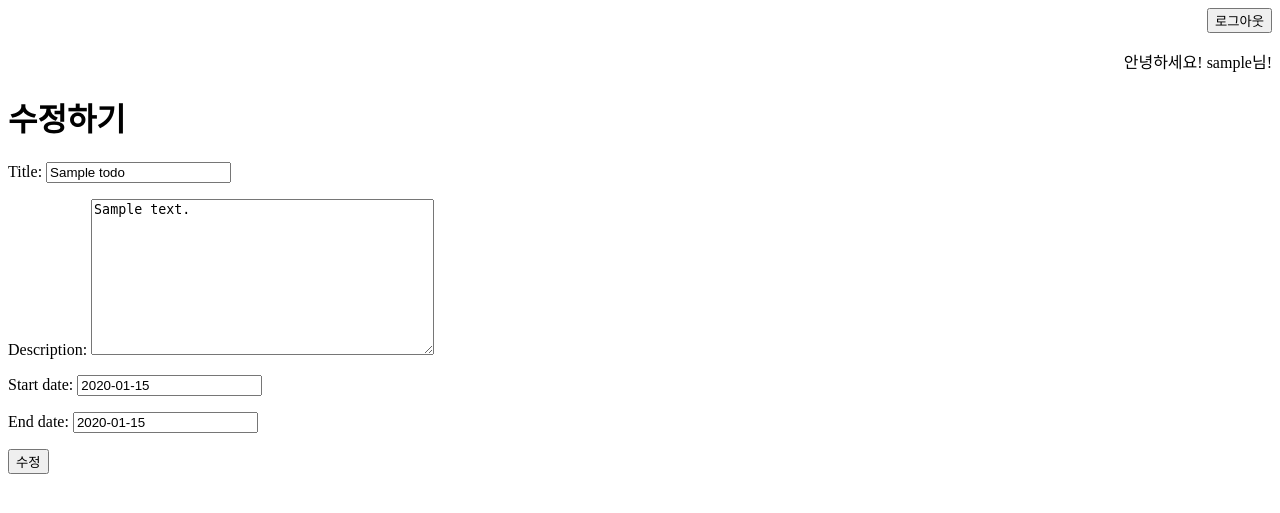
After one commit to jm-jung/django_assignment, a Django app: page /1/update in a window 1280 px wide. The commit adds this page. Shown: the top 513 px of the page. Run offline with Django 5.2, Linux system fonts and the light colour scheme; a user stored in the database is signed in; tables that the repository leaves empty hold one stand-in row (values such as "Sample post").

Commit message:
chapter_04 task

```diff
--- a/config/urls.py
+++ b/config/urls.py
@@ -8,4 +8,5 @@ urlpatterns = [
     path('accounts/', include('django.contrib.auth.urls')),
     path('signup/',auth_views.signup, name='signup'),
 
+
 ]
--- /dev/null
+++ b/templates/base.html
@@ -0,0 +1,23 @@
+<!DOCTYPE html>
+<html lang="en">
+<head>
+    <meta charset="UTF-8">
+    <title>Title</title>
+</head>
+<body>
+    <div style="text-align: right">
+        {% if request.user.is_authenticated%}
+            <form action="{% url 'logout' %}" method="POST">
+                {% csrf_token %}
+                <button>로그아웃</button>
+            </form>
+            <p>안녕하세요! {{ request.user.username }}님!</p>
+        {% else %}
+            <a href="{% url 'login' %}"><button>로그인</button></a>
+            <a href="{% url 'signup' %}"><button>회원가입</button></a>
+        {% endif %}
+
+    </div>
+{% block content %}{% endblock %}
+</body>
+</html>
--- /dev/null
+++ b/templates/todo_update.html
@@ -0,0 +1,9 @@
+{% extends 'base.html' %}
+{% block content %}
+    <h1>수정하기</h1>
+    <form method="POST">
+        {% csrf_token %}
+        {{ form.as_p }}
+    <button>수정</button>
+    </form>
+{% endblock %}
--- /dev/null
+++ b/todo/forms.py
@@ -0,0 +1,15 @@
+from django import forms
+
+from todo.models import Todo
+
+
+class TodoForm(forms.ModelForm):
+
+    class Meta:
+        model=Todo
+        fields=('title','description','start_date','end_date')
+
+class TodoUpdateForm(forms.ModelForm):
+    class Meta:
+        model = Todo
+        fields = ["title", "description", "start_date", "end_date", "is_completed"]
--- a/todo/models.py
+++ b/todo/models.py
@@ -1,3 +1,4 @@
+from django.contrib.auth.models import User
 from django.db import models
 
 class Todo(models.Model):
@@ -8,5 +9,6 @@ class Todo(models.Model):
     is_completed=models.BooleanField(default=False)
     created_at = models.DateTimeField(auto_now_add=True)
     modified_at = models.DateTimeField(auto_now=True)
+    author = models.ForeignKey(User, on_delete=models.CASCADE)
     def __str__(self):
         return self.title
--- a/todo/urls.py
+++ b/todo/urls.py
@@ -4,4 +4,7 @@ from . import views
 urlpatterns = [
     path('', views.todo, name='todo'),
     path('<int:todo_id>/', views.todo_info, name='todo_info'),
+    path('create/',views.todo_create, name='todo_create'),
+    path('<int:todo_id>/update', views.todo_update, name='todo_update'),
+    path('<int:todo_id>/delete', views.todo_delete, name='todo_delete'),
 ]
--- a/todo/views.py
+++ b/todo/views.py
@@ -1,11 +1,30 @@
 from django.contrib.auth.decorators import login_required
-from django.shortcuts import render,get_object_or_404
+from django.db.models import Q
+from django.shortcuts import render, get_object_or_404, redirect
 from django.http import HttpResponse
+from django.urls import reverse
+from django.views.decorators.http import require_http_methods
+from django.core.paginator import Paginator
+from .forms import TodoForm
 from .models import Todo
 
 def todo(request):
     todos=Todo.objects.all()
-    context={'todos':todos}
+    q=request.GET.get('q')
+    if q:
+        todos=todos.filter(
+            Q(title__icontains=q)|
+            Q(description__icontains=q)|
+            Q(author__username__icontains=q)
+        )
+
+
+    paginator=Paginator(todos,10)
+    page=request.GET.get('page')
+    page_object=paginator.get_page(page)
+
+    context={'todos':todos
+             ,'page_object':page_object}
     return render(request,'todo.html',context)
 @login_required
 def todo_info(request, todo_id):
@@ -13,3 +32,32 @@ def todo_info(request, todo_id):
     context = {'todo': todo}
     return render(request, 'todo_info.html', context)
 # Create your views here.
+
+@login_required
+def todo_create(request):
+    form=TodoForm(request.POST or None)
+    if form.is_valid():
+        todo=form.save(commit=False)
+        todo.author=request.user
+        todo.save()
+
+        return redirect(reverse('todo_info',kwargs={'todo_id':todo.id}))
+    context={'form':form}
+    return render(request,'todo_create.html',context)
+
+@login_required
+def todo_update(request, todo_id):
+    todo = get_object_or_404(Todo, pk=todo_id,author=request.user)
+    form=TodoForm(request.POST or None, instance=todo)
+    if form.is_valid():
+        todo=form.save()
+        return redirect(reverse('todo_info',kwargs={'todo_id':todo.id}))
+    context={'form':form}
+    return render(request,'todo_update.html',context)
+
+@login_required
+@require_http_methods(['POST'])
+def todo_delete(request, todo_id):
+    todo = get_object_or_404(Todo,pk=todo_id)
+    todo.delete()
+    return redirect(reverse('todo'))
```
Also changed, not shown: templates/todo.html (+12 -30 lines), templates/todo_create.html (added, +9 -0 lines), templates/todo_info.html (+11 -10 lines).
